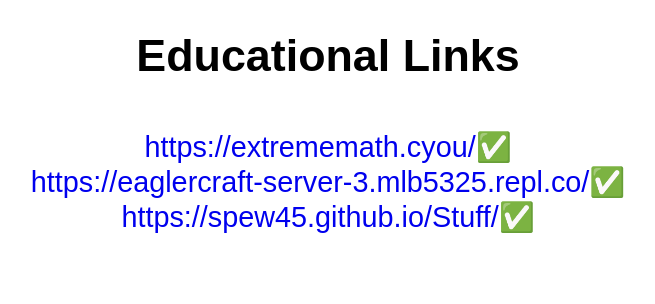
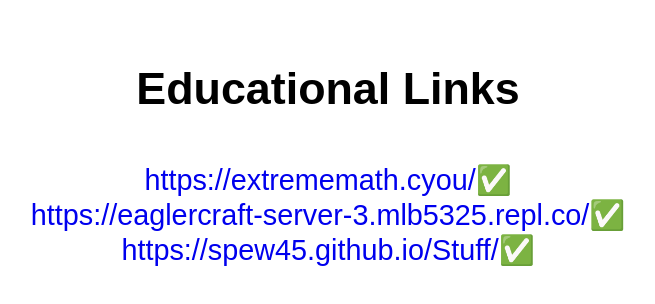
Before and after one commit to Spew45/educational-links, a plain HTML site: page index.html in a window 1280 px wide. Shown: the whole page, without its empty margins (312-967 px from the left). Drawn offline with Linux system fonts and the light colour scheme.

Commit message:
Update index.html

```diff
--- a/index.html
+++ b/index.html
@@ -3,7 +3,6 @@
 <title>Classes</title>
 <meta charset="utf-8">
 <link rel="icon" type="image/x-icon" href="favicon.ico">
-<h1 style="font-size: 280%; text-align:center; font-family: arial;">Educational Links</h1>
 </head>
 
 <!-- background -->
@@ -21,6 +20,11 @@
 }
 </style>
 
+<!-- h1 -->
+<div class="paddingh1">
+<h1 style="font-size: 280%; text-align:center; font-family: arial;">Educational Links</h1>
+</div>
+
 <!-- text -->
 <div class="paddingtext">
 <p align="center"><a href="https://extrememath.cyou/" target="_blank" style="font-family: arial; font-size: 180%; text-decoration: none;">https://extrememath.cyou/✅
```
